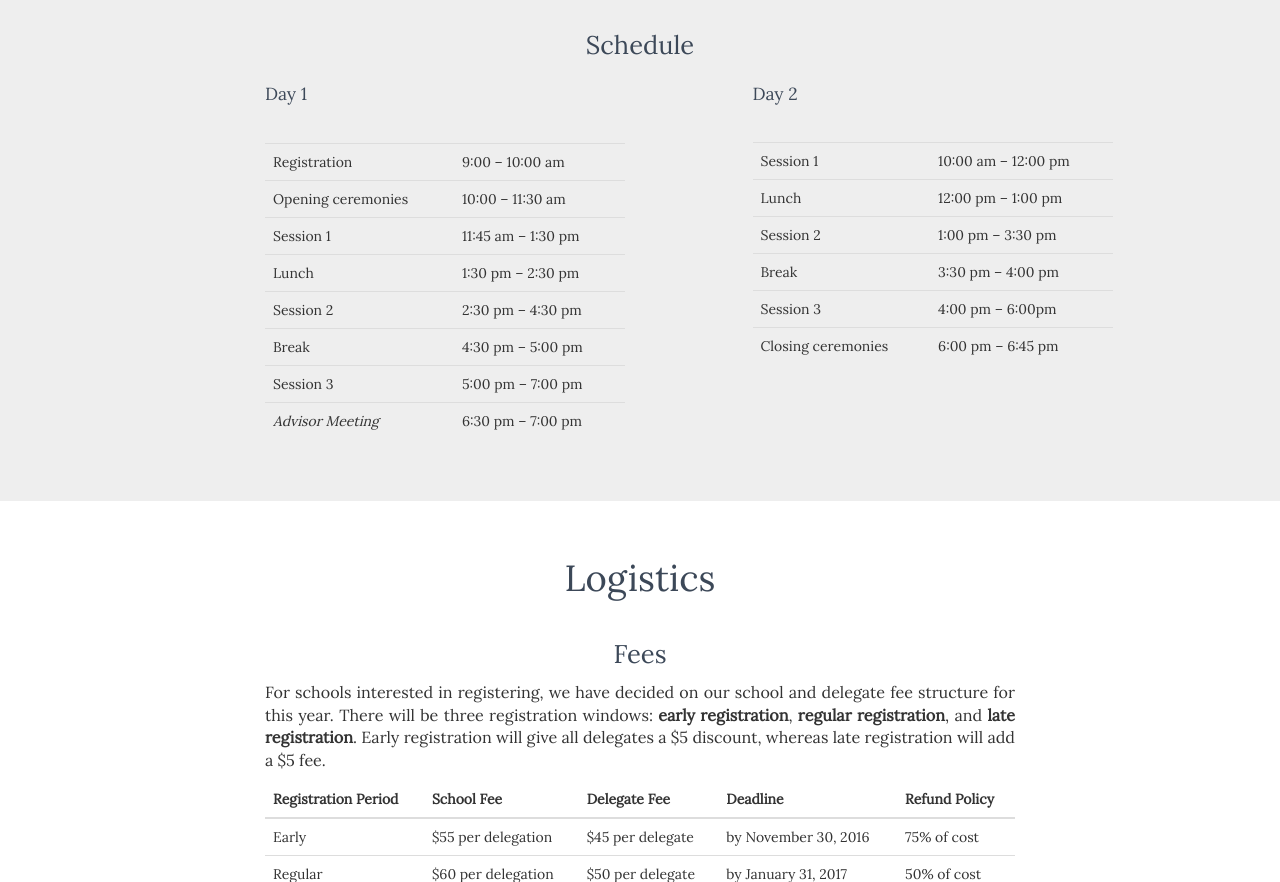
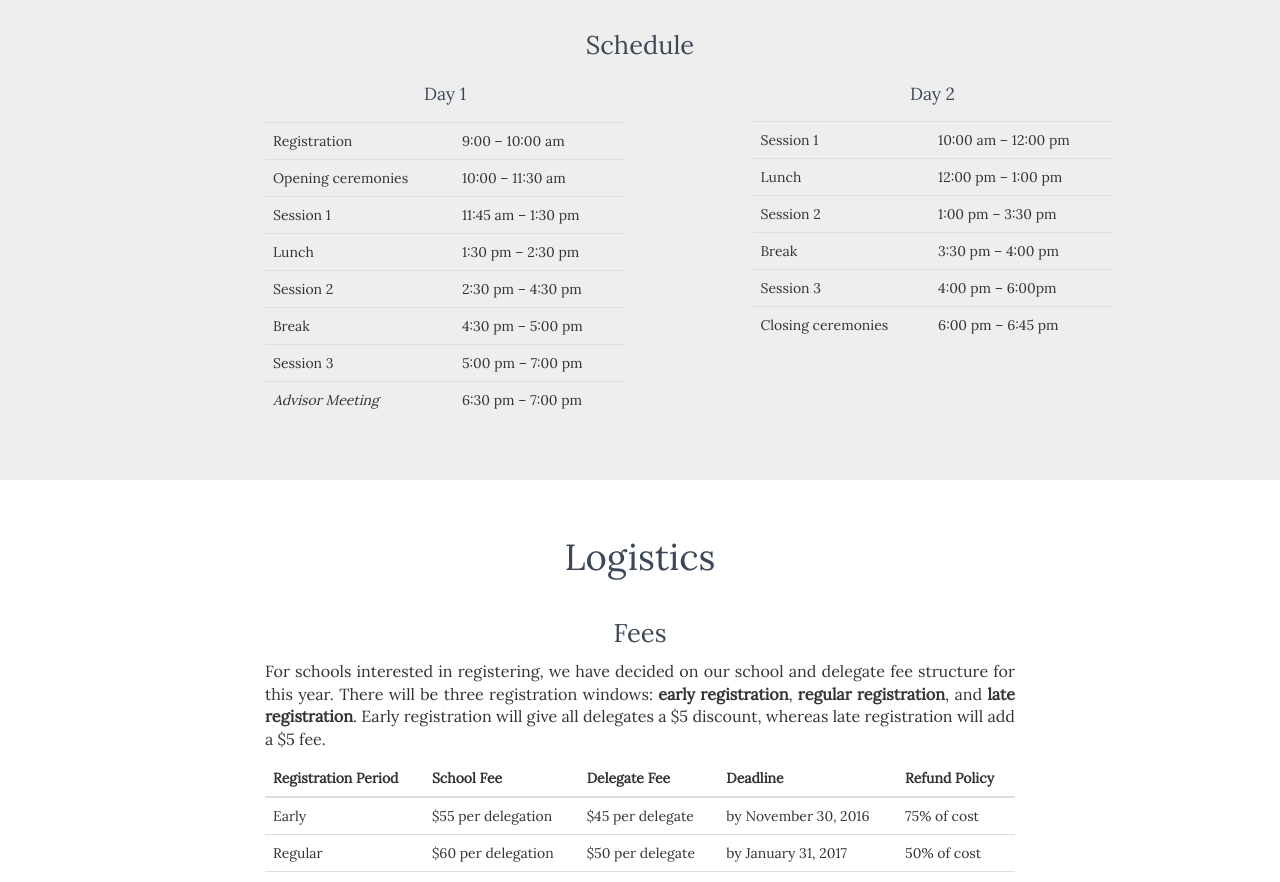
Before and after one commit to sina-sid/CMUMUN-Website, a website: page landing-page.html in a window 1280 px wide. Shown: the part 1904-2786 px from the top of the page. Drawn offline with Linux system fonts and the light colour scheme.

Commit message:
Minor changes to formatting

```diff
--- a/landing-page.html
+++ b/landing-page.html
@@ -191,7 +191,7 @@
 	                        <h3 class="text-center title">Schedule</h3>
 	                    </div>
 	                    <div class="col-md-4 col-md-offset-2">
-	                    	<h5 class= "title">Day 1</h6><br>
+	                    	<h5 class= "title"><center>Day 1</center></h6>
 	                        <table class="table">
 							    <thead>
 							    </thead>
@@ -232,7 +232,7 @@
 							</table>
 	                    </div>
 	                    <div class="col-md-4 col-md-offset-1">
-	                    	<h5 class= "title">Day 2</h6><br>
+	                    	<h5 class= "title"><center>Day 2</center></h6>
 	                        <table class="table">
 							    <thead>
 							    </thead>
```
